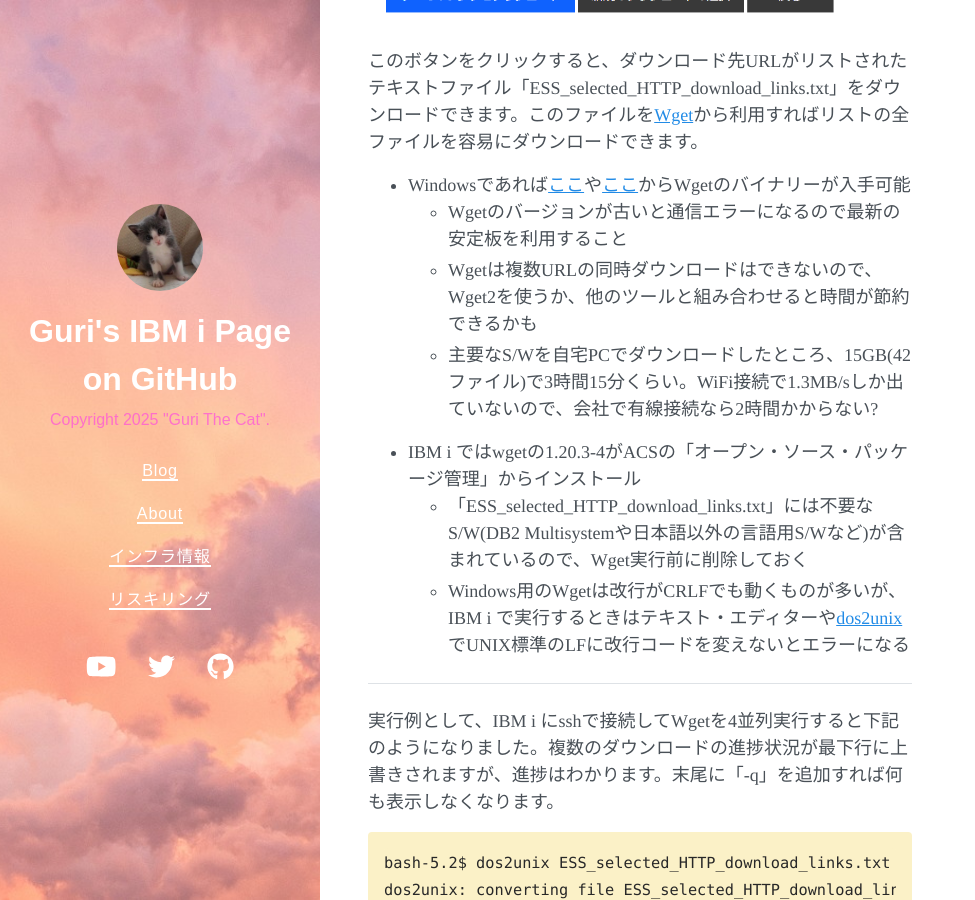
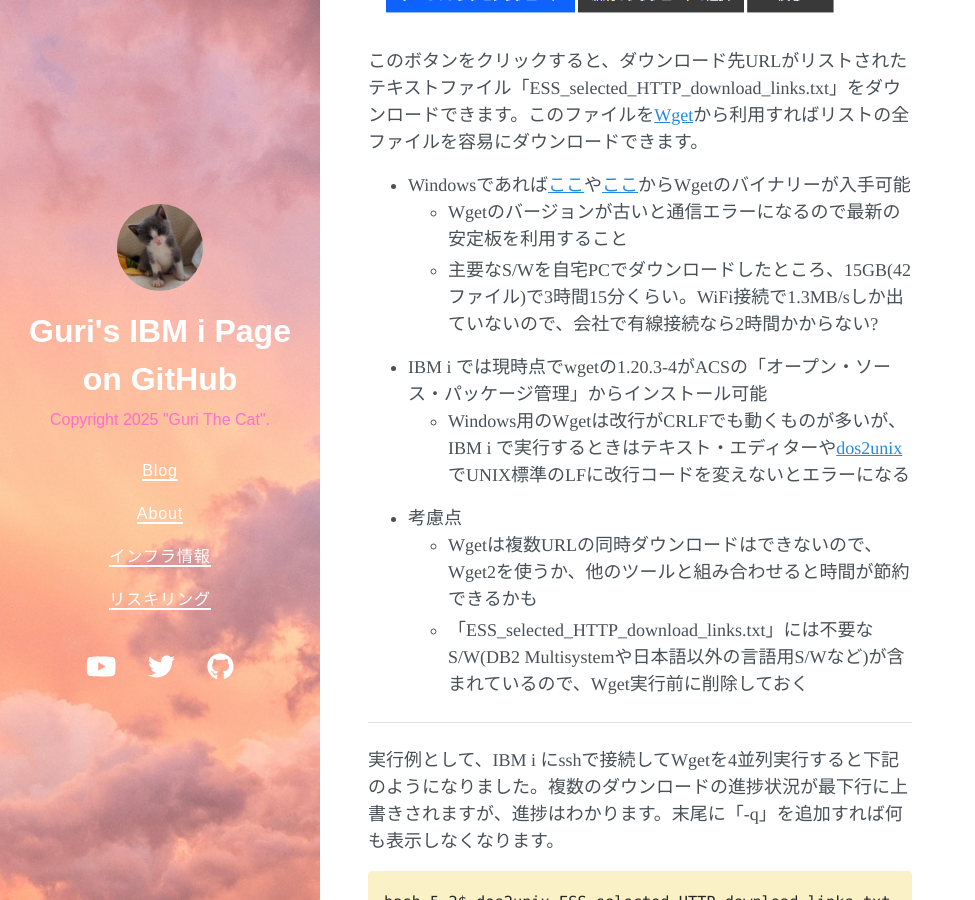
Before and after one commit to GuriCat/GuriPages, a Jekyll site: the page built from _posts/2025-04-24-ESS復旧.markdown, in a window 1280 px wide and 900 px high, scrolled down 749 px. Shown: the whole window, without its empty margins (0-975 px from the left). Built offline with Jekyll 4.4.1, drawn with Linux system fonts in a browser that asks for light colours; nearby versions of some CDN libraries; a script that is not in the unit is left out.

Commit message:
Update 2025-04-24-ESS復旧.markdown

```diff
--- a/_posts/2025-04-24-ESS復旧.markdown
+++ b/_posts/2025-04-24-ESS復旧.markdown
@@ -22,12 +22,15 @@
 
 - Windowsであれば[ここ](https://ftp.gnu.org/gnu/wget/){:target="_blank"}や[ここ](https://eternallybored.org/misc/wget/){:target="_blank"}からWgetのバイナリーが入手可能
   - Wgetのバージョンが古いと通信エラーになるので最新の安定板を利用すること
-  - Wgetは複数URLの同時ダウンロードはできないので、Wget2を使うか、他のツールと組み合わせると時間が節約できるかも
   - 主要なS/Wを自宅PCでダウンロードしたところ、15GB(42ファイル)で3時間15分くらい。WiFi接続で1.3MB/sしか出ていないので、会社で有線接続なら2時間かからない?
 
-- IBM i ではwgetの1.20.3-4がACSの「オープン・ソース・パッケージ管理」からインストール
+- IBM i では現時点でwgetの1.20.3-4がACSの「オープン・ソース・パッケージ管理」からインストール可能
+  - Windows用のWgetは改行がCRLFでも動くものが多いが、IBM i で実行するときはテキスト・エディターや[dos2unix](https://dos2unix.sourceforge.io/){:target="_blank"}でUNIX標準のLFに改行コードを変えないとエラーになる
+
+- 考慮点
+  - Wgetは複数URLの同時ダウンロードはできないので、Wget2を使うか、他のツールと組み合わせると時間が節約できるかも
   - 「ESS_selected_HTTP_download_links.txt」には不要なS/W(DB2 Multisystemや日本語以外の言語用S/Wなど)が含まれているので、Wget実行前に削除しておく
-  - Windows用のWgetは改行がCRLFでも動くものが多いが、IBM i で実行するときはテキスト・エディターや[dos2unix](https://dos2unix.sourceforge.io/){:target="_blank"}でUNIX標準のLFに改行コードを変えないとエラーになる
+
 
 <hr>
 
```
